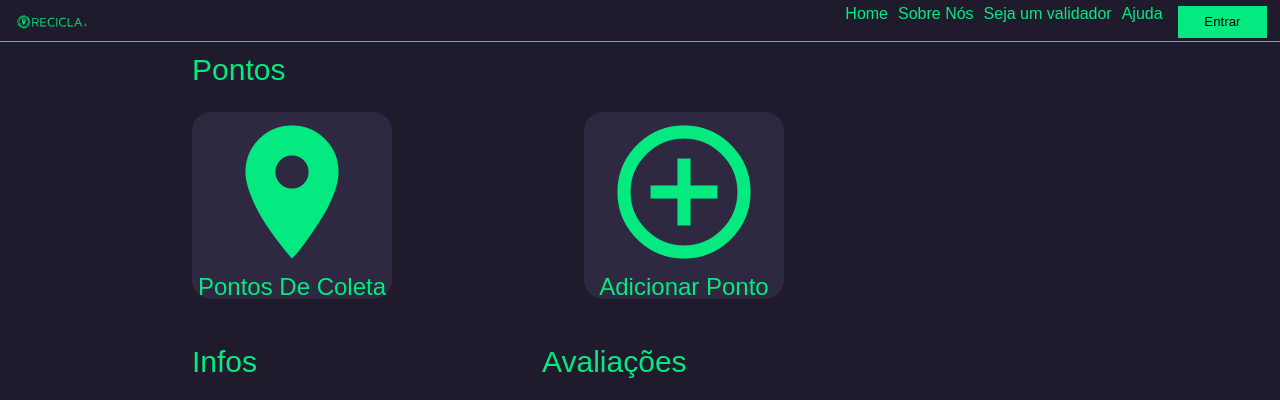
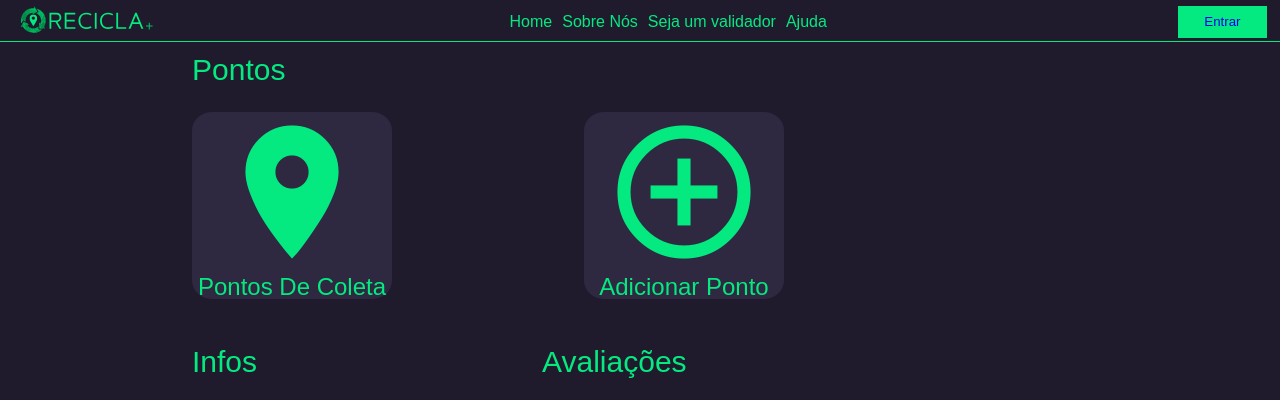
Before and after one commit to RayAra2004/ReciclaMais, a PHP site: page /telas/paginaInicialUser.html in a window 1280 px wide. Shown: the top 400 px of the page. Run offline with PHP 8.4, Linux system fonts and the light colour scheme.

Commit message:
heeader pelo js

```diff
--- a/css/paginaInicialUser.css
+++ b/css/paginaInicialUser.css
@@ -4,6 +4,10 @@
 }
 
 @import url('https://fonts.googleapis.com/css2?family=Poppins:wght@500&display=swap');
+
+.header_mobile{
+  display: none;
+}
 
 body{
   margin-top: 0.3vh;
@@ -29,13 +33,6 @@ header{
   width: 100%;
   height: 5vh;
   border-bottom: 1px solid #05e981;
-}
-
-.logo{
-  height: 5vh;
-}
-.logo img{
-  height: 100%;
 }
 
 header button{
--- a/css/sobreNos.css
+++ b/css/sobreNos.css
@@ -1,11 +1,16 @@
 *{
     color: #05e981;
 }
+@import url('https://fonts.googleapis.com/css2?family=Poppins:wght@500&display=swap');
+
 body{
     min-height: 100vh;
     background-image: linear-gradient(180deg, #201b2c, rgb(14, 0, 61));
     display: flex;
     flex-direction: column;
+}
+a,p,h1,h2,h3,h4,h5,h6{
+    font-family: 'Poppins', sans-serif;
 }
 .reciclaMaisIcon img{
     position: absolute;
--- a/srcipt/paginaInicialUser.js
+++ b/srcipt/paginaInicialUser.js
@@ -0,0 +1,27 @@
+function header(){
+    const header = document.querySelector('.header_desktop');
+    header.innerHTML = `
+    <div class="logo">
+        <img src="../imgs/logo_recicla_mais.svg" alt="">
+    </div>
+    <div class="links">
+        <a href="../index.html">Home</a>
+        <a href="../telas/sobreNos.html">Sobre Nós</a>
+        <a href="">Seja um validador</a>
+        <a href="">Ajuda</a>
+    </div>
+    <button>
+        <a href="../telas/login.html">Entrar</a>
+    </button>
+    `
+    const header_mobile = document.querySelector('.header_mobile');
+    header_mobile.innerHTML = `
+        <div class="logo">
+            <img src="./imgs/logo_recicla_mais.svg" alt="">
+        </div>
+        <button>Entrar</button>
+        <div class="menu">
+            <ion-icon name="menu-outline"></ion-icon>
+        </div>
+    `
+}
--- a/telas/paginaInicialUser.html
+++ b/telas/paginaInicialUser.html
@@ -8,21 +8,12 @@
     <link href="https://fonts.googleapis.com/icon?family=Material+Icons"
       rel="stylesheet">
     <link rel="stylesheet" href="../css/paginaInicialUser.css">
+    <script src="../srcipt/paginaInicialUser.js"></script>
     <title>Document</title>
 </head>
-<body>
-    <header>
-        <div class="logo">
-            <img src="../imgs/logo_recicla_mais2.svg" alt="">
-        </div>
-        <div class="links">
-            <a href="../index.html">Home</a>
-            <a href="../telas/sobreNos.html">Sobre Nós</a>
-            <a href="">Seja um validador</a>
-            <a href="">Ajuda</a>
-            <button><a href="../telas/login.html">Entrar</a></button>
-        </div>
-    </header>
+<body onload="header()">
+    <header class="header_desktop"></header>
+    <header class="header_mobile"></header>
     <div class="conteudo">
         <div class="subtitle">
             <h1>Pontos</h1>
```
Also changed, not shown: css/ajuda.css (+0 -8 lines).
